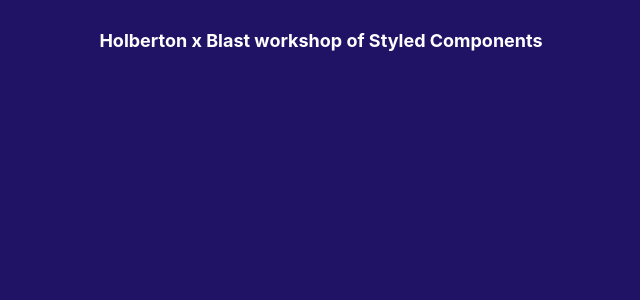
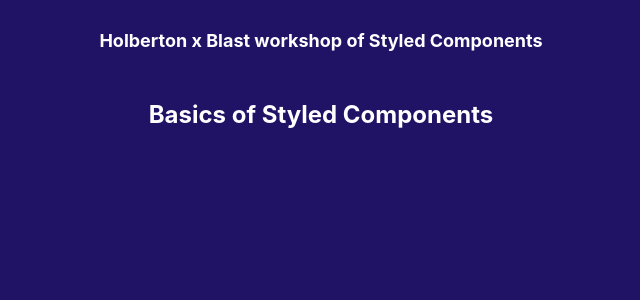
Before and after one commit to Miguel22247/workshops-hbtn, a React (Create React App) app: page / in a window 1280 px wide. Shown: the top 300 px of the page, without its empty margins (319-959 px from the left). Built offline with nearby package versions, Linux system fonts and the light colour scheme.

Commit message:
add basic

```diff
--- a/src/App.jsx
+++ b/src/App.jsx
@@ -1,5 +1,7 @@
 import React from "react";
 import { Header, Title } from "./app-styles";
+import * as S from "./app-styles";
+import { BasicComponent } from "./components/basics";
 
 function App() {
   return (
@@ -7,6 +9,10 @@
       <Header>
         <Title>Holberton x Blast workshop of Styled Components</Title>
       </Header>
+      <S.Wrapper>
+        <S.Subtitle>Basics of Styled Components</S.Subtitle>
+        <BasicComponent />
+      </S.Wrapper>
       {/* // TODO: Show how to import components from a JS file using both methods */}
     </>
   );
```
